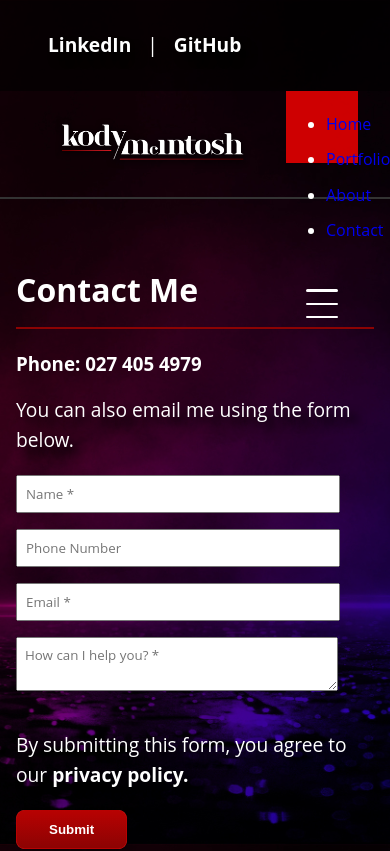
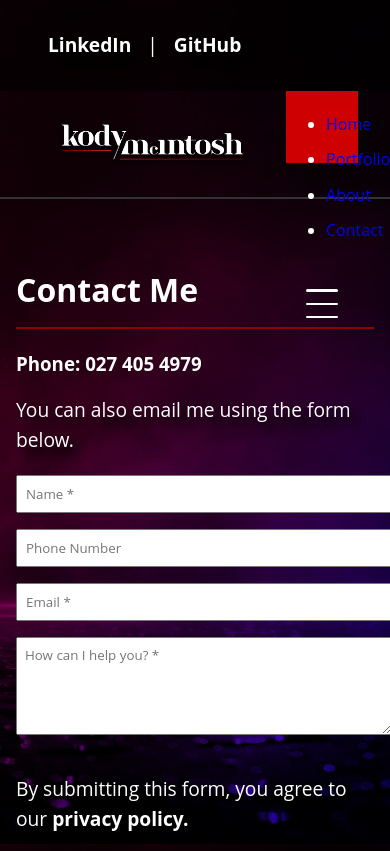
Before and after one commit to KodyMcIntosh/portfolio-production, a React (Create React App) app: page /contact in a window 390 px wide. Shown: the top 851 px of the page. Built offline with nearby package versions, Linux system fonts and the light colour scheme.

Commit message:
adjusting sizing of contact form inputs responsive

```diff
--- a/src/App.css
+++ b/src/App.css
@@ -326,6 +326,15 @@
   .testimonials p {
     line-height: 1.8rem;
   }
+
+  .contactForm input,
+  .contactForm textarea {
+    max-width: 38rem;
+  }
+
+  .contactForm textarea {
+    min-height: 5rem;
+  }
 }
 
 /* tablet layout */
```
